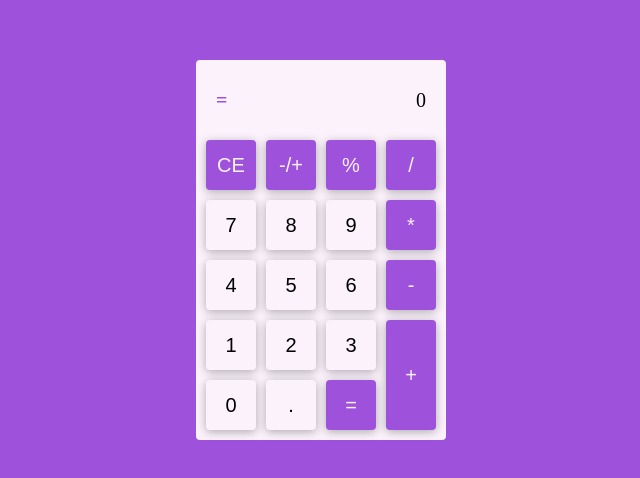
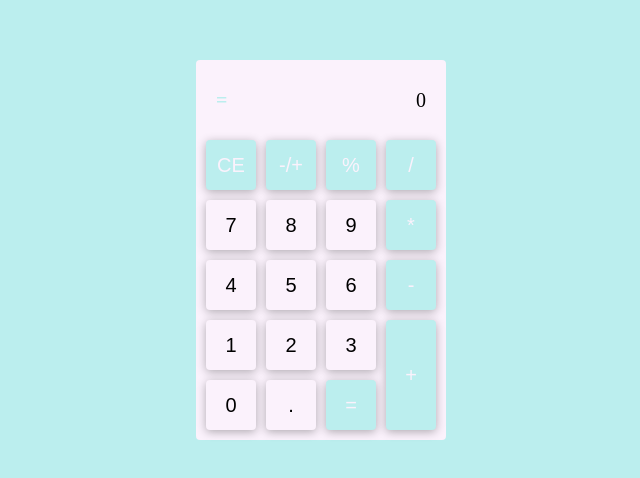
Before and after one commit to d1v1n3x/calculator, a plain HTML site: page index.html in a window 1280 px wide. Shown: the part 150-628 px from the top of the page, without its empty margins (319-959 px from the left). Drawn offline with Linux system fonts and the light colour scheme.

Commit message:
update calc

```diff
--- a/daisuke/style.css
+++ b/daisuke/style.css
@@ -5,7 +5,7 @@
 }
 
 body {
-  background-color: #9e52dc;
+  background-color: #bee;
 }
 
 .container {
@@ -35,7 +35,7 @@ button:active {
   box-shadow: 0 1px 4px rgba(0, 0, 0, 0.3);
 }
 .primary-color {
-  background-color: #9e52dc;
+  background-color: #bee;
   color: #fbf2fc;
 }
 .secondary-color {
@@ -68,7 +68,7 @@ button:active {
   font-size: 20px;
 }
 .result-wrap > span:nth-child(1) {
-  color: #9e52dc;
+  color: #bee;
   font-weight: bold;
 }
 #result {
```
Also changed, not shown: daisuke/favicon.ico.
